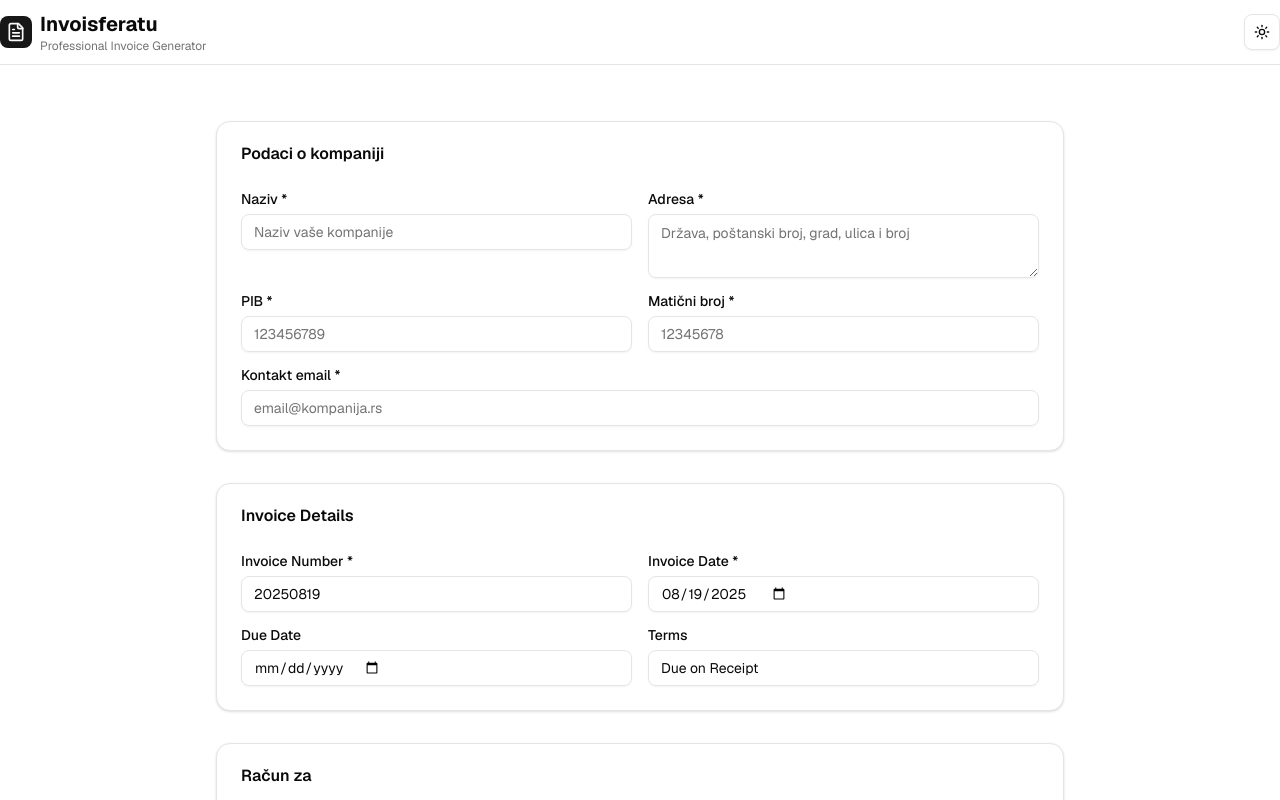
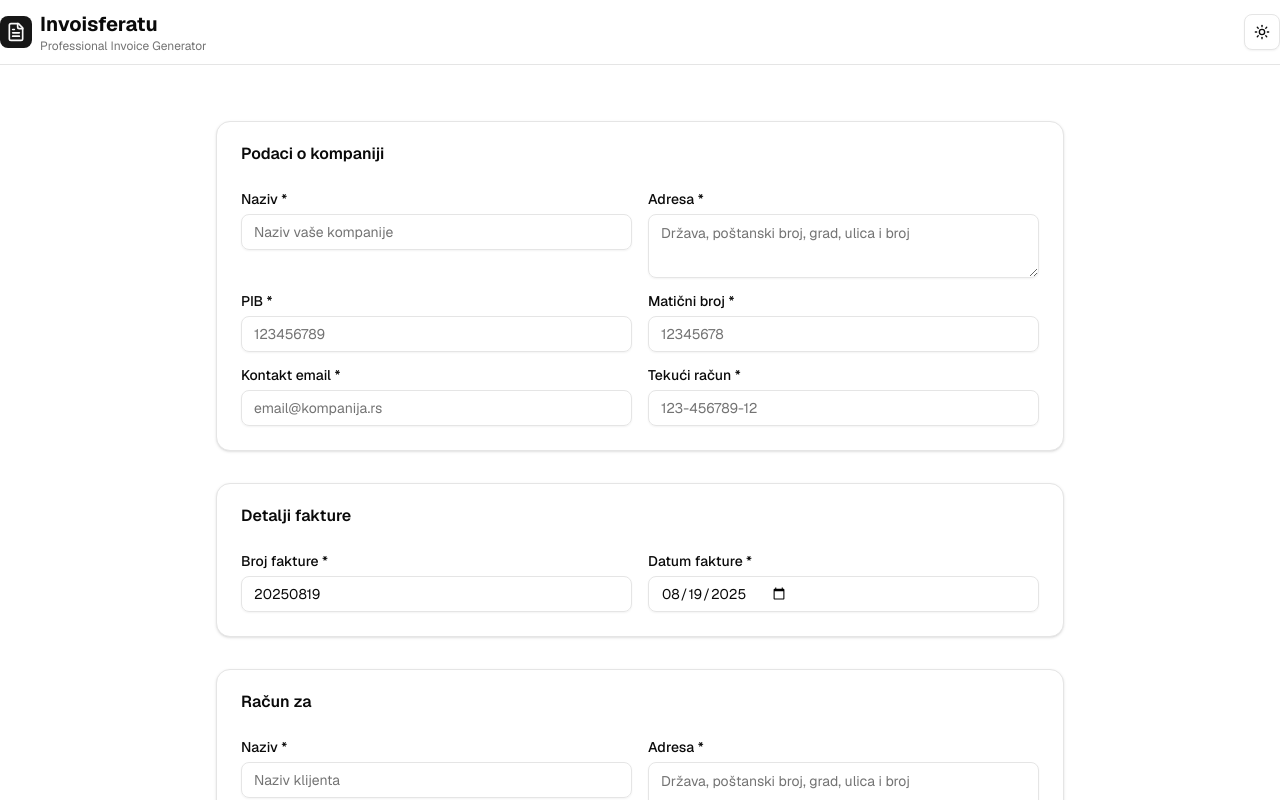
Before and after one commit to nobradov1c/invoisferatu, a Next.js app: page / in a window 1280 px wide. Shown: the top 800 px of the page. Built offline with nearby package versions, Linux system fonts and the light colour scheme.

Commit message:
save invoice details

```diff
--- a/app/lib/invoice-schema.ts
+++ b/app/lib/invoice-schema.ts
@@ -16,12 +16,11 @@ export const invoiceSchema = z.object({
     .string()
     .email("Nije validan email")
     .min(1, "Email je obavezan"),
+  tekuciRacun: z.string().min(1, "Tekući račun je obavezan"),
 
-  // Invoice Details
-  invoiceNumber: z.string().min(1, "Invoice number is required"),
-  invoiceDate: z.string().min(1, "Invoice date is required"),
-  dueDate: z.string().optional(),
-  terms: z.string().optional().default("Due on Receipt"),
+  // Detalji fakture
+  brojFakture: z.string().min(1, "Broj fakture je obavezan"),
+  datumFakture: z.string().min(1, "Datum fakture je obavezan"),
 
   // Račun za
   clientNaziv: z.string().min(1, "Naziv je obavezan"),
--- a/app/lib/pdf-generator.ts
+++ b/app/lib/pdf-generator.ts
@@ -27,6 +27,8 @@ export function generateInvoicePDF(data: InvoiceFormData): void {
   doc.text(`Matični broj: ${data.maticniBroj}`, 20, yPosition);
   yPosition += 5;
   doc.text(`Email: ${data.kontaktEmail}`, 20, yPosition);
+  yPosition += 5;
+  doc.text(`Tekući račun: ${data.tekuciRacun}`, 20, yPosition);
 
   // Invoice Title and Number (Top Right)
   doc.setFontSize(20);
@@ -34,12 +36,11 @@ export function generateInvoicePDF(data: InvoiceFormData): void {
   doc.text("INVOICE", 150, 30);
 
   doc.setFontSize(12);
-  doc.text(`# ${data.invoiceNumber}`, 150, 45);
+  doc.text(`# ${data.brojFakture}`, 150, 45);
 
   doc.setFontSize(10);
   doc.setFont("helvetica", "normal");
-  doc.text(`Invoice Date: ${data.invoiceDate}`, 150, 60);
-  doc.text(`Terms: ${data.terms}`, 150, 70);
+  doc.text(`Datum fakture: ${data.datumFakture}`, 150, 60);
 
   // Bill To Section
   yPosition = 95;
@@ -184,5 +185,5 @@ export function generateInvoicePDF(data: InvoiceFormData): void {
   }
 
   // Save the PDF
-  doc.save(`invoice-${data.invoiceNumber}.pdf`);
+  doc.save(`faktura-${data.brojFakture}.pdf`);
 }
--- a/components/forms/invoice-form.tsx
+++ b/components/forms/invoice-form.tsx
@@ -31,10 +31,9 @@ export default function InvoiceForm() {
       pib: "",
       maticniBroj: "",
       kontaktEmail: "",
-      invoiceNumber: new Date().toISOString().split("T")[0].replace(/-/g, ""),
-      invoiceDate: new Date().toISOString().split("T")[0],
-      dueDate: "",
-      terms: "Due on Receipt",
+      tekuciRacun: "",
+      brojFakture: new Date().toISOString().split("T")[0].replace(/-/g, ""),
+      datumFakture: new Date().toISOString().split("T")[0],
       clientNaziv: "",
       clientAdresa: "",
       clientPib: "",
@@ -74,10 +73,12 @@ export default function InvoiceForm() {
     if (!data.maticniBroj?.trim())
       errors.maticniBroj = "Matični broj je obavezan";
     if (!data.kontaktEmail?.trim()) errors.kontaktEmail = "Email je obavezan";
-    if (!data.invoiceNumber?.trim())
-      errors.invoiceNumber = "Invoice number is required";
-    if (!data.invoiceDate?.trim())
-      errors.invoiceDate = "Invoice date is required";
+    if (!data.tekuciRacun?.trim())
+      errors.tekuciRacun = "Tekući račun je obavezan";
+    if (!data.brojFakture?.trim())
+      errors.brojFakture = "Broj fakture je obavezan";
+    if (!data.datumFakture?.trim())
+      errors.datumFakture = "Datum fakture je obavezan";
     if (!data.clientNaziv?.trim()) errors.clientNaziv = "Naziv je obavezan";
     if (!data.clientAdresa?.trim()) errors.clientAdresa = "Adresa je obavezna";
     if (!data.clientPib?.trim()) errors.clientPib = "PIB je obavezan";
@@ -220,7 +221,7 @@ export default function InvoiceForm() {
               )}
             </div>
 
-            <div className="space-y-2 md:col-span-2">
+            <div className="space-y-2">
               <Label htmlFor="kontaktEmail">Kontakt email *</Label>
               <Input
                 id="kontaktEmail"
@@ -234,55 +235,55 @@ export default function InvoiceForm() {
                 </p>
               )}
             </div>
+
+            <div className="space-y-2">
+              <Label htmlFor="tekuciRacun">Tekući račun *</Label>
+              <Input
+                id="tekuciRacun"
+                placeholder="123-456789-12"
+                {...register("tekuciRacun")}
+              />
+              {errors.tekuciRacun && (
+                <p className="text-destructive text-sm">
+                  {errors.tekuciRacun.message}
+                </p>
+              )}
+            </div>
           </CardContent>
         </Card>
 
-        {/* Invoice Details */}
+        {/* Detalji fakture */}
         <Card>
           <CardHeader>
-            <CardTitle>Invoice Details</CardTitle>
+            <CardTitle>Detalji fakture</CardTitle>
           </CardHeader>
           <CardContent className="grid gap-4 md:grid-cols-2">
             <div className="space-y-2">
-              <Label htmlFor="invoiceNumber">Invoice Number *</Label>
+              <Label htmlFor="brojFakture">Broj fakture *</Label>
               <Input
-                id="invoiceNumber"
-                placeholder="INV-000001"
-                {...register("invoiceNumber")}
+                id="brojFakture"
+                placeholder="001/2024"
+                {...register("brojFakture")}
               />
-              {errors.invoiceNumber && (
+              {errors.brojFakture && (
                 <p className="text-destructive text-sm">
-                  {errors.invoiceNumber.message}
+                  {errors.brojFakture.message}
                 </p>
               )}
             </div>
 
             <div className="space-y-2">
-              <Label htmlFor="invoiceDate">Invoice Date *</Label>
+              <Label htmlFor="datumFakture">Datum fakture *</Label>
               <Input
-                id="invoiceDate"
+                id="datumFakture"
                 type="date"
-                {...register("invoiceDate")}
+                {...register("datumFakture")}
               />
-              {errors.invoiceDate && (
+              {errors.datumFakture && (
                 <p className="text-destructive text-sm">
-                  {errors.invoiceDate.message}
+                  {errors.datumFakture.message}
                 </p>
               )}
-            </div>
-
-            <div className="space-y-2">
-              <Label htmlFor="dueDate">Due Date</Label>
-              <Input id="dueDate" type="date" {...register("dueDate")} />
-            </div>
-
-            <div className="space-y-2">
-              <Label htmlFor="terms">Terms</Label>
-              <Input
-                id="terms"
-                placeholder="Due on Receipt"
-                {...register("terms")}
-              />
             </div>
           </CardContent>
         </Card>
```
